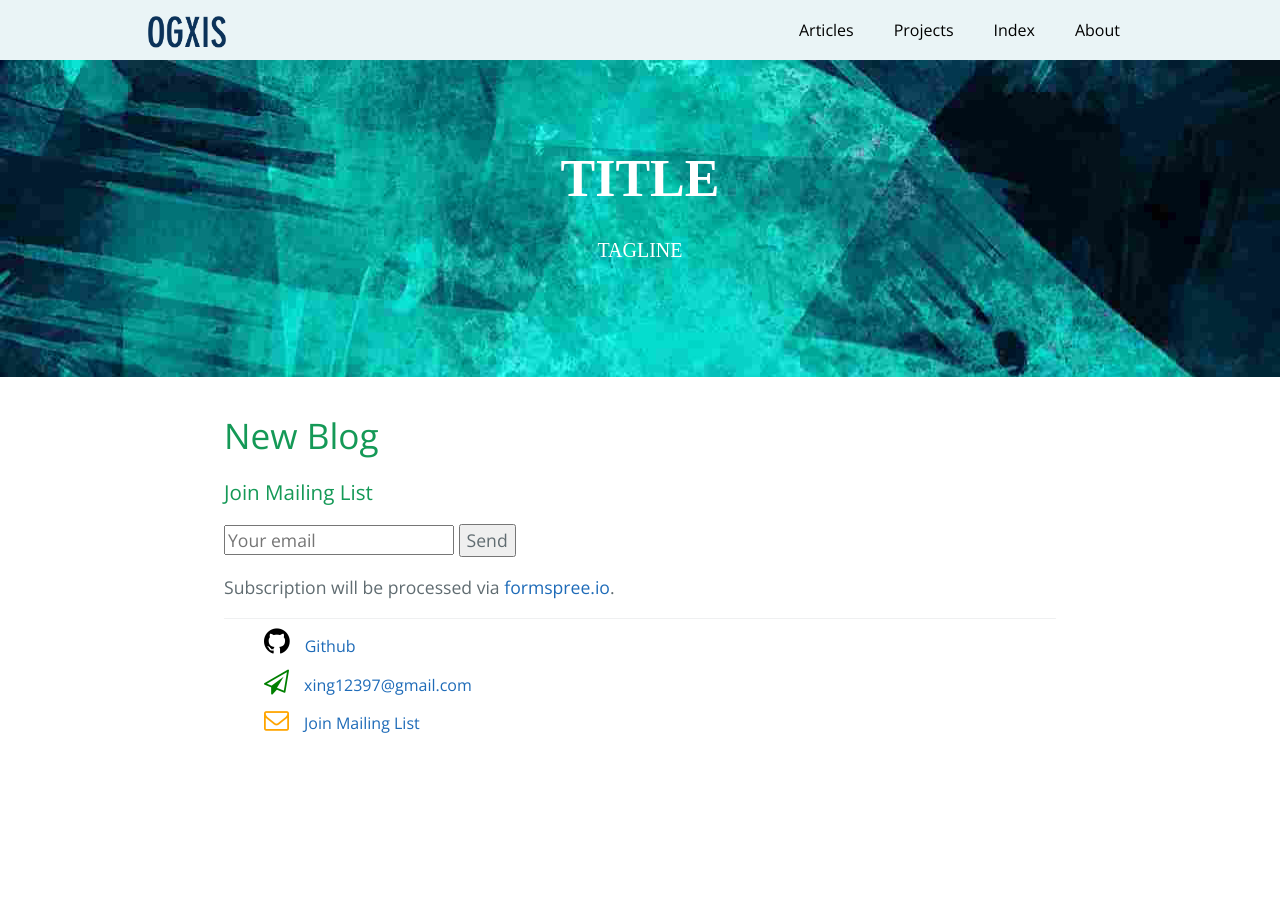
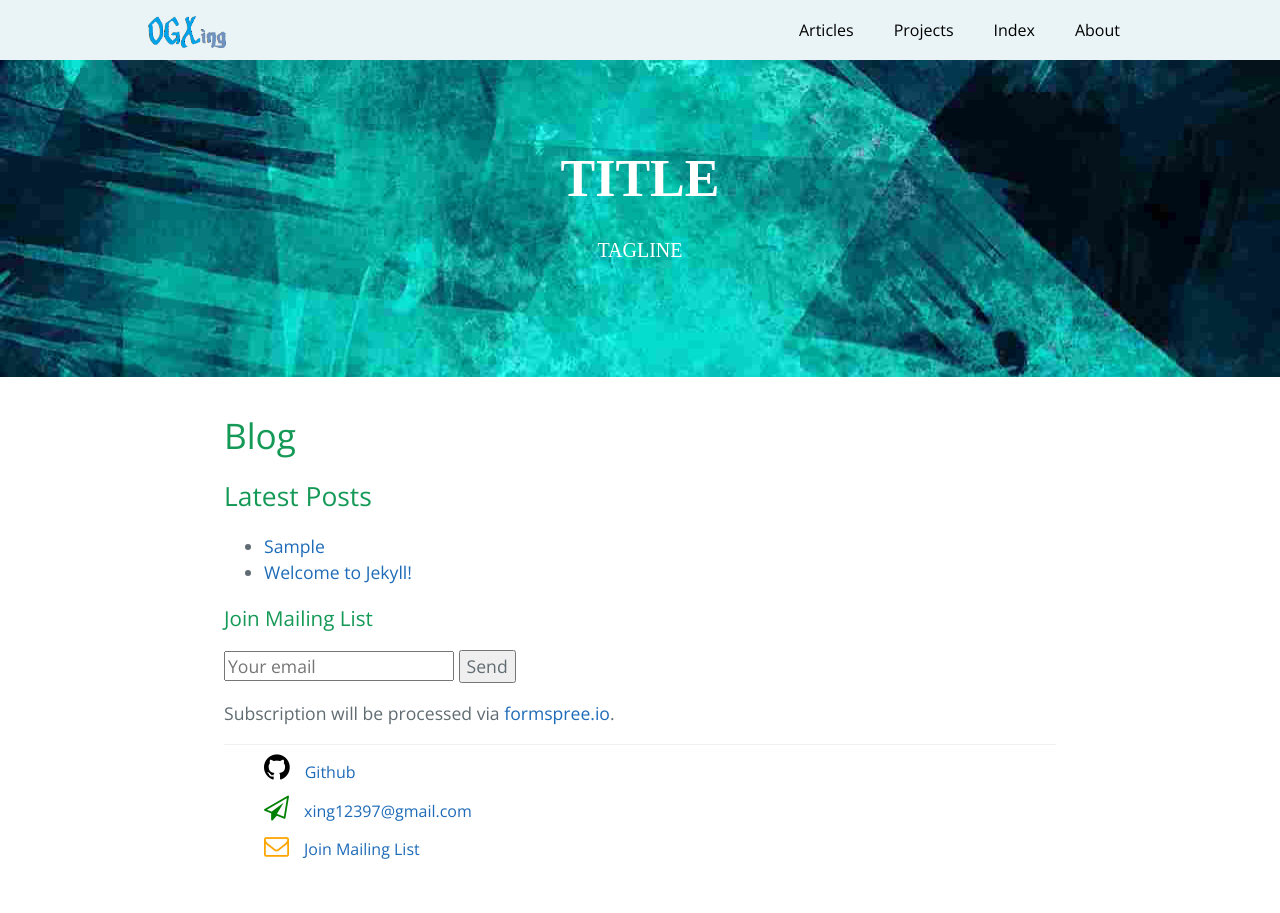
Before and after one commit to ogxing/ogxing, a Jekyll site: the page built from index.md, in a window 1280 px wide. Built offline with Jekyll 4.4.1, drawn with Linux system fonts in a browser that asks for light colours; nearby versions of some CDN libraries.

Commit message:
Update resources
Adapt to new site's resources

```diff
--- a/_config.yml
+++ b/_config.yml
@@ -8,7 +8,7 @@ githuburl:       https://github.com/ogxis/isra
 # About/contact
 author:
   name:       Ong Guan Xing
-  url:        https://github.com/ogxis/isra
+  url:        https://ogxing.com
 email: xing12397@gmail.com
 
 # Gems
--- a/_includes/head.html
+++ b/_includes/head.html
@@ -1,6 +1,6 @@
 <head>
   <meta charset="UTF-8">
-  <title>{{ page.title }} | ISRA</title>
+  <title>{{ page.title }} | OGX</title>
   <!-- Disable mobile zoom   http://stackoverflow.com/questions/4472891/how-can-i-disable-zoom-on-a-mobile-web-page-->
   <meta name="viewport" content="width=device-width, initial-scale=1.0, maximum-scale=1.0, user-scalable=no" />
   <meta name="theme-color" content="#157878">
--- a/index.md
+++ b/index.md
@@ -3,7 +3,17 @@ layout: homepage
 title: Home
 ---
 
-# New Blog
+# Blog
+
+<!-- https://stackoverflow.com/questions/9794699/listing-all-the-blog-posts-with-content-with-jekyll -->
+<h2>Latest Posts</h2>
+<ul>
+  {% for post in site.posts %}
+  <li>
+    <a href="{{ post.url }}">{{ post.title }}</a>
+  </li>
+  {% endfor %}
+</ul>
 
 ### Join Mailing List
 <form method="POST" action="http://formspree.io/xing12397@gmail.com">
```
Also changed, not shown: _pages/thanks.md (+1 -1 lines), _posts/2017-06-13-setup-jekyll-blog.md (added, +11 -0 lines), README.md, _posts/2016-02-12-sample-content.md (renamed from _posts/2016-02-12-sample-content.markdown), assets/logo.png, favicon.ico.
